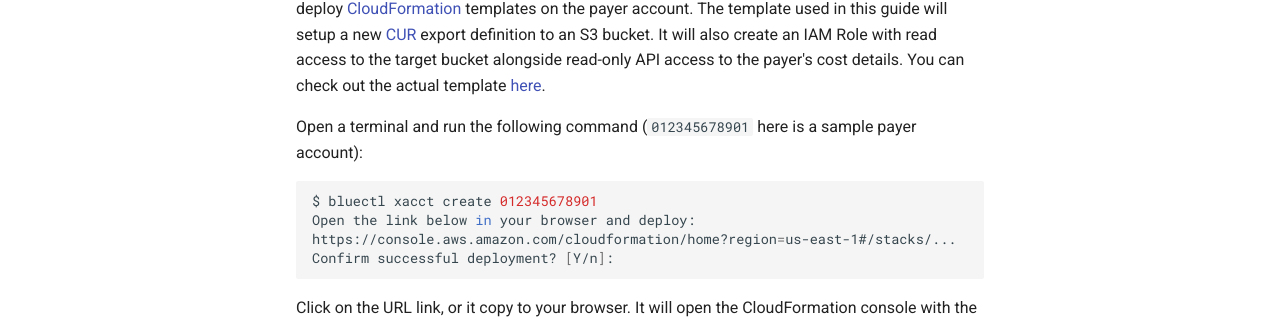
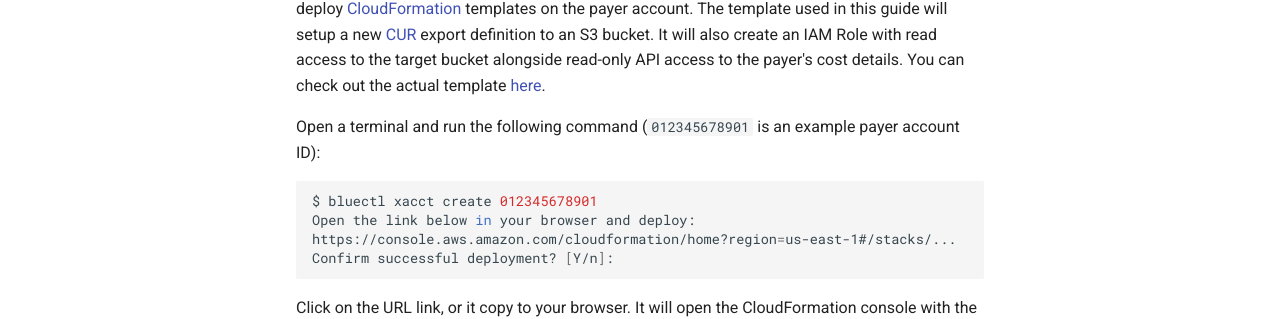
Before and after one commit to alphauslabs/tmpdocs, an MkDocs documentation site: the page built from docs/guides/aws-register-payer.md, in a window 1280 px wide and 1380 px high. Shown: the part 361-680 px from the top of the window. Built offline with MkDocs 1.6.1 and Material for MkDocs 9.7.7, drawn with Linux system fonts in a browser that asks for light colours; comment, search, counter and statistics services are not loaded.

Commit message:
docs: wip register aws payer

````diff
--- a/docs/guides/aws-register-payer.md
+++ b/docs/guides/aws-register-payer.md
@@ -5,7 +5,7 @@
 
 Make sure to install [`bluectl`](https://alphauslabs.github.io/docs/blueapi/bluectl/) first. Also make sure that you have the needed permissions to deploy [CloudFormation](https://aws.amazon.com/cloudformation/) templates on the payer account. The template used in this guide will setup a new [CUR](https://docs.aws.amazon.com/cur/latest/userguide/what-is-cur.html) export definition to an S3 bucket. It will also create an IAM Role with read access to the target bucket alongside read-only API access to the payer's cost details. You can check out the actual template [here](https://alphaus-cloudformation-templates.s3.ap-northeast-1.amazonaws.com/alphauscurexportdef-v1.yml).
 
-Open a terminal and run the following command (`012345678901` here is a sample payer account):
+Open a terminal and run the following command (`012345678901` is an example payer account ID):
 
 ```sh
 $ bluectl xacct create 012345678901
````
